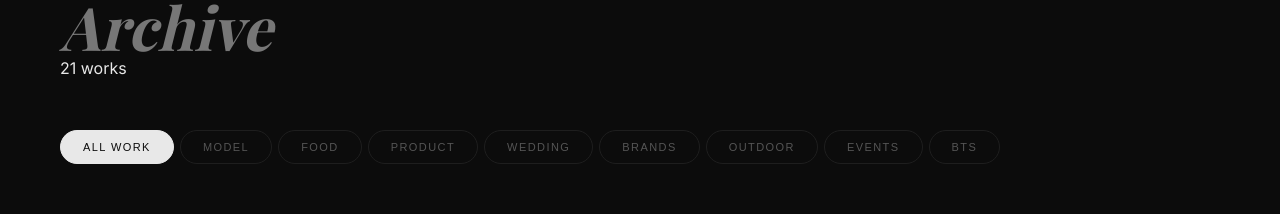
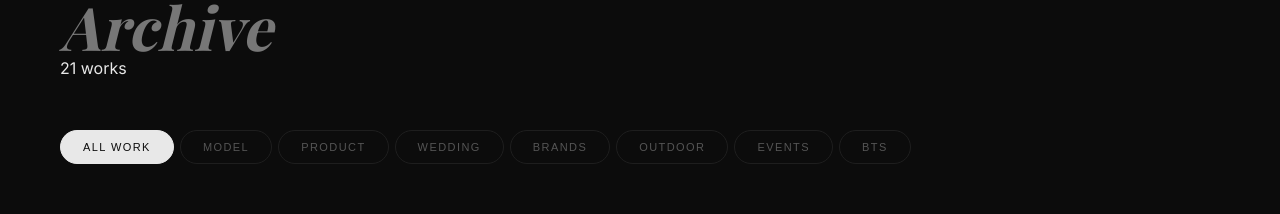
Before and after one commit to adityashedge08/portfolio_raw.creative, a plain HTML site: page portfolio.html in a window 1280 px wide. Shown: the part 1220-1434 px from the top of the page. Drawn offline with nearby package versions, Linux system fonts and the light colour scheme; a web font is replaced by a local one.

Commit message:
Remove food section, update portfolio categories

```diff
--- a/portfolio.html
+++ b/portfolio.html
@@ -435,7 +435,6 @@
     <div class="cat-nav" id="cat-nav">
       <button class="cat-btn active" data-cat="all">All Work</button>
       <button class="cat-btn" data-cat="model">Model</button>
-      <button class="cat-btn" data-cat="food">Food</button>
       <button class="cat-btn" data-cat="product">Product</button>
       <button class="cat-btn" data-cat="wedding">Wedding</button>
       <button class="cat-btn" data-cat="brands">Brands</button>
@@ -717,7 +716,7 @@ function renderGallery(cat) {
   grid.innerHTML = '';
 
   if (cat === 'all') {
-    const cats = ['model','food','product','wedding','brands','outdoor','events','bts'];
+    const cats = ['model','product','wedding','brands','outdoor','events','bts'];
     filteredItems = [];
     cats.forEach(c => {
       const items = MEDIA.filter(m => m.cat === c && m.type === 'photo');
```
Also changed, not shown: 2 other files.
